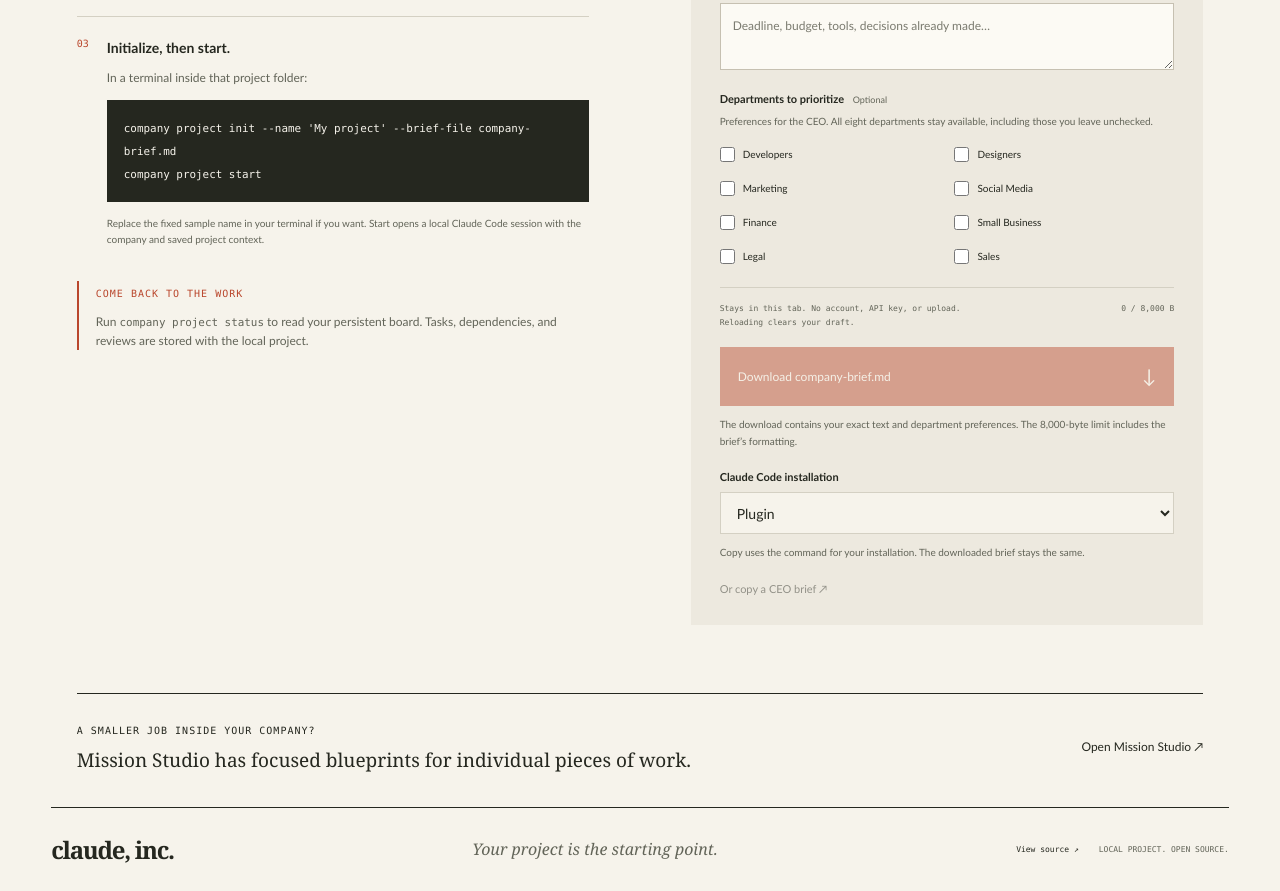
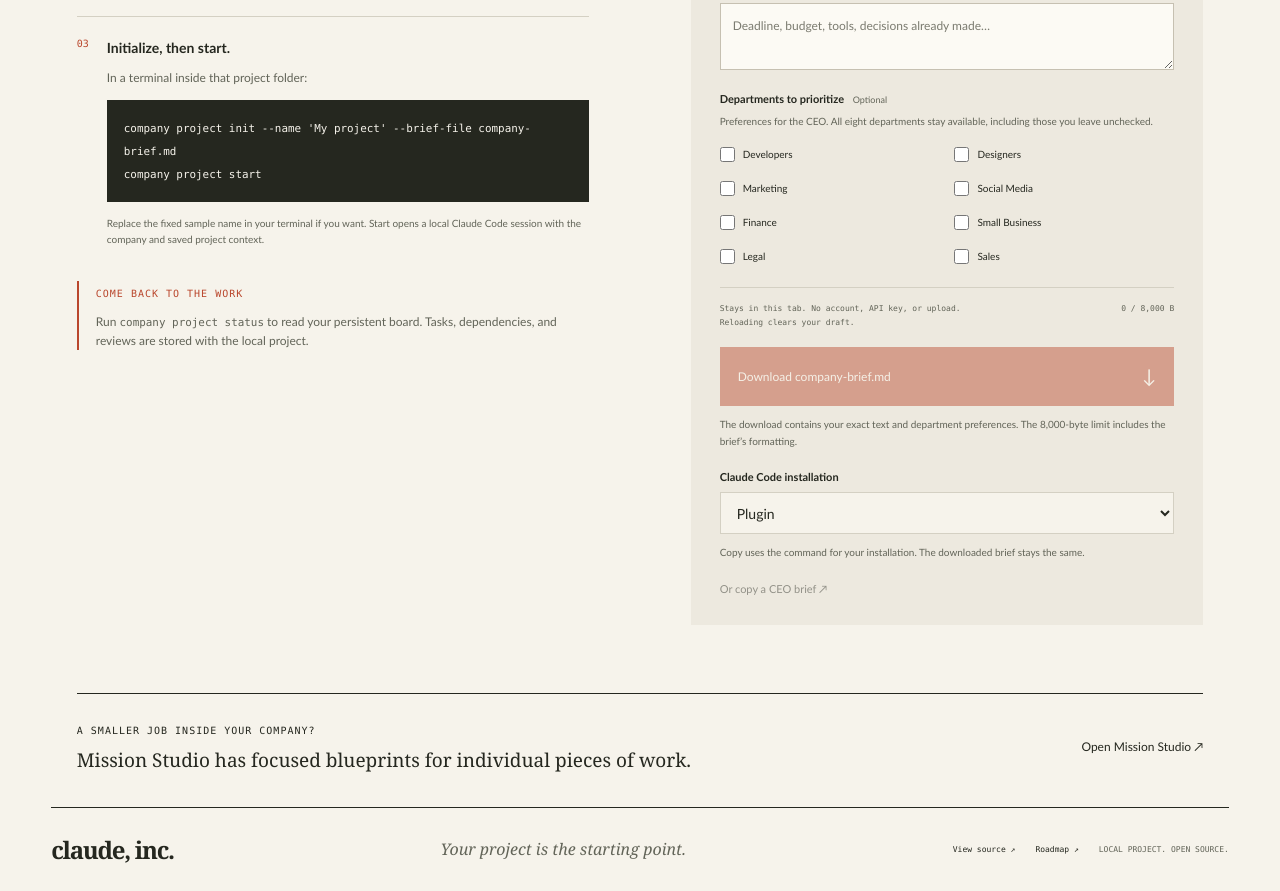
Before and after one commit to alebgl77/claude-inc, a plain HTML site: page studio/index.html in a window 1280 px wide. Shown: the part 5025-5916 px from the top of the page. Drawn offline with Linux system fonts and the light colour scheme.

Commit message:
Define the roadmap for a company that adapts to business decisions (#12)

```diff
--- a/studio/index.html
+++ b/studio/index.html
@@ -77,6 +77,6 @@
     </section>
     <aside class="mission-aside"><div><span class="eyebrow">A SMALLER JOB INSIDE YOUR COMPANY?</span><p>Mission Studio has focused blueprints for individual pieces of work.</p></div><a class="plain-link" href="missions.html">Open Mission Studio ↗</a></aside>
   </main>
-  <footer class="footer"><a class="wordmark" href="./">claude, inc.</a><p>Your project is the starting point.</p><div><a href="https://github.com/alebgl77/claude-inc">View source ↗</a><span>LOCAL PROJECT. OPEN SOURCE.</span></div></footer>
+  <footer class="footer"><a class="wordmark" href="./">claude, inc.</a><p>Your project is the starting point.</p><div><a href="https://github.com/alebgl77/claude-inc">View source ↗</a><a href="https://github.com/alebgl77/claude-inc/blob/main/ROADMAP.md">Roadmap ↗</a><span>LOCAL PROJECT. OPEN SOURCE.</span></div></footer>
 </body>
 </html>
```
Also changed, not shown: 3 other files.
